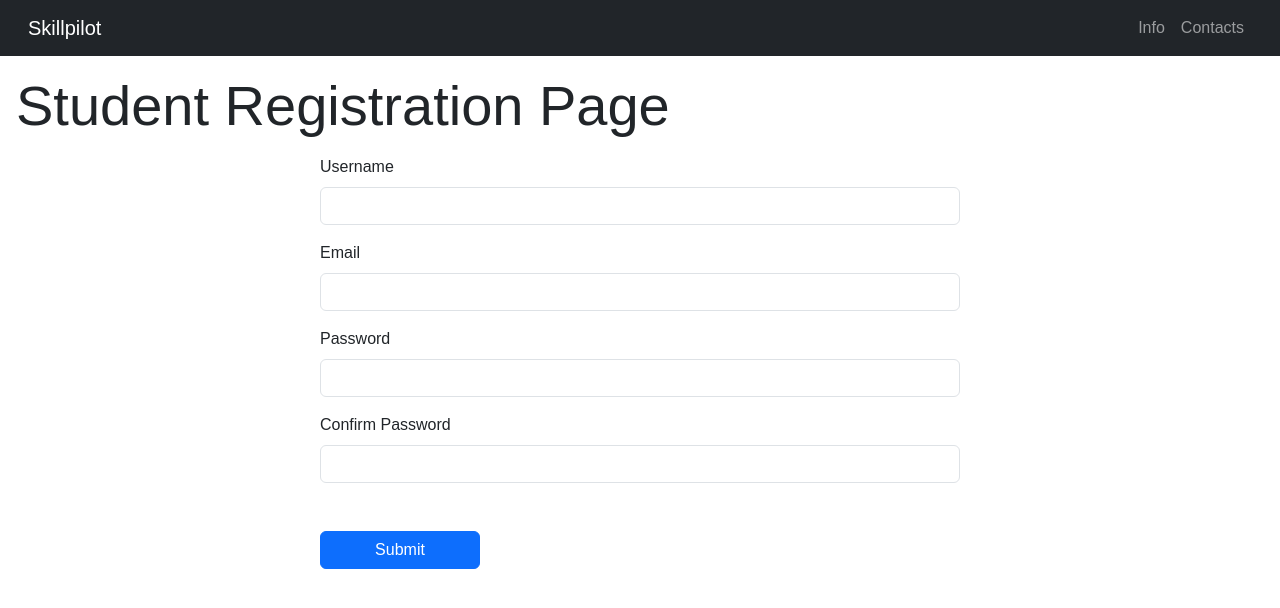
After one commit to cs3028-alpha-team/SkillPilot-CS3528-v2, a Django app: page /student-signup in a window 1280 px wide. The commit adds this page. Shown: the top 608 px of the page. Run offline with Django 5.2, Linux system fonts and the light colour scheme.

Commit message:
implement basic student signup routine

```diff
--- /dev/null
+++ b/dev/skillpilot/core/templates/auth/student_signup.html
@@ -0,0 +1,40 @@
+{% extends "base.html" %}
+{% load static %}
+
+{% block content %}
+
+    <h1 class="display-4 m-3"> Student Registration Page </h1>
+    <div class="col-6 col-md-6 offset-3">
+        <form method="POST" action="{% url 'studentSignup' %}" autocomplete="off" enctype="multipart/form-data">
+            {% csrf_token %}
+
+            <div class="mb-3 col">
+                <label for="studentUsername" class="form-label">Username</label>
+                <input type="text" id="studentUsername" name="studentUsername" class="form-control">
+            </div>
+
+            <div class="mb-3 col">
+                <label for="studentEmail" class="form-label">Email</label>
+                <input type="email" id="studentEmail" name="studentEmail" class="form-control">
+            </div>
+
+            <div class="mb-3 col">
+                <!-- Password1 is imposed by Django's CreateUserForm -->
+                <label for="studentPassword1" class="form-label">Password</label>
+                <input type="text" id="studentPassword1" name="studentPassword1" class="form-control">
+            </div>
+
+            <div class="mb-3 col">
+                <label for="studentPassword2" class="form-label">Confirm Password</label>
+                <input type="text" id="studentPassword2" name="studentPassword2" class="form-control">
+            </div>
+
+            <!-- button for form submission -->
+            <div class="mb-3 mt-5">
+                <button type="submit" class="btn btn-primary col-3">Submit</button>
+            </div>
+
+        </form>
+    </div>
+
+{% endblock %}
--- a/dev/skillpilot/core/templates/home.html
+++ b/dev/skillpilot/core/templates/home.html
@@ -17,7 +17,7 @@
                         <h5 class="card-header">Student Internship Application</h5>
                         <div class="card-body mx-3">
                             <p class="card-text">Students fill in the the form with correct information. Any enquiries check the contacts page.</p>
-                            <a href="#" class="btn btn-lg btn-success">Login</a>
+                            <a href="{% url 'studentSignup' %}" class="btn btn-lg btn-success">Login</a>
                         </div>
                     </div>
                 </div>
--- a/dev/skillpilot/core/urls.py
+++ b/dev/skillpilot/core/urls.py
@@ -38,6 +38,9 @@ urlpatterns = [
 
 
 
+    # paths related to student authentication and authorization
+    path('student-signup', views.student_signup, name='studentSignup'),
+
     # paths available to the admin to query the database from the admin dashboard
     path('query-students', views.query_students, name='queryStudents'),
     path('query-recruiters', views.query_recruiters, name='queryRecruiters'),
--- a/dev/skillpilot/core/views.py
+++ b/dev/skillpilot/core/views.py
@@ -13,8 +13,6 @@ from django.views import View
 
 from . models import *
 from . forms import *
-from django.contrib.auth.forms import UserCreationForm
-from django.shortcuts import render
 from  .gale_shapley import *
 from .data_pipeline import *
 import subprocess
@@ -239,7 +237,28 @@ def send_email(request):
     return HttpResponse('Email sent')
 
 
+# render the student signup form page
+def student_signup(request):
 
+    if request.method == 'POST':
+
+        # extract the form's signup credentials
+        payload = {
+            'username' : request.POST.get('studentUsername'),
+            'email' : request.POST.get('studentEmail'),
+            'password1' : request.POST.get('studentPassword1'),
+            'password2' : request.POST.get('studentPassword1')
+        }
+
+        # instantiate the StudentSignupForm using the request payload
+        new_student = StudentSignupForm(payload)
+
+        # save the student credentials and redirect them to the student dashboard page
+        if new_student.is_valid():
+            new_student.save()
+            return HttpResponse('Student created successfully!!!')
+
+    return render(request, 'auth/student_signup.html')
 
 
 # render a given student profile's details page
```
Also changed, not shown: dev/skillpilot/core/forms.py (+2 -23 lines), dev/skillpilot/core/models.py (line endings or trailing spaces), dev/skillpilot/db.sqlite3.
